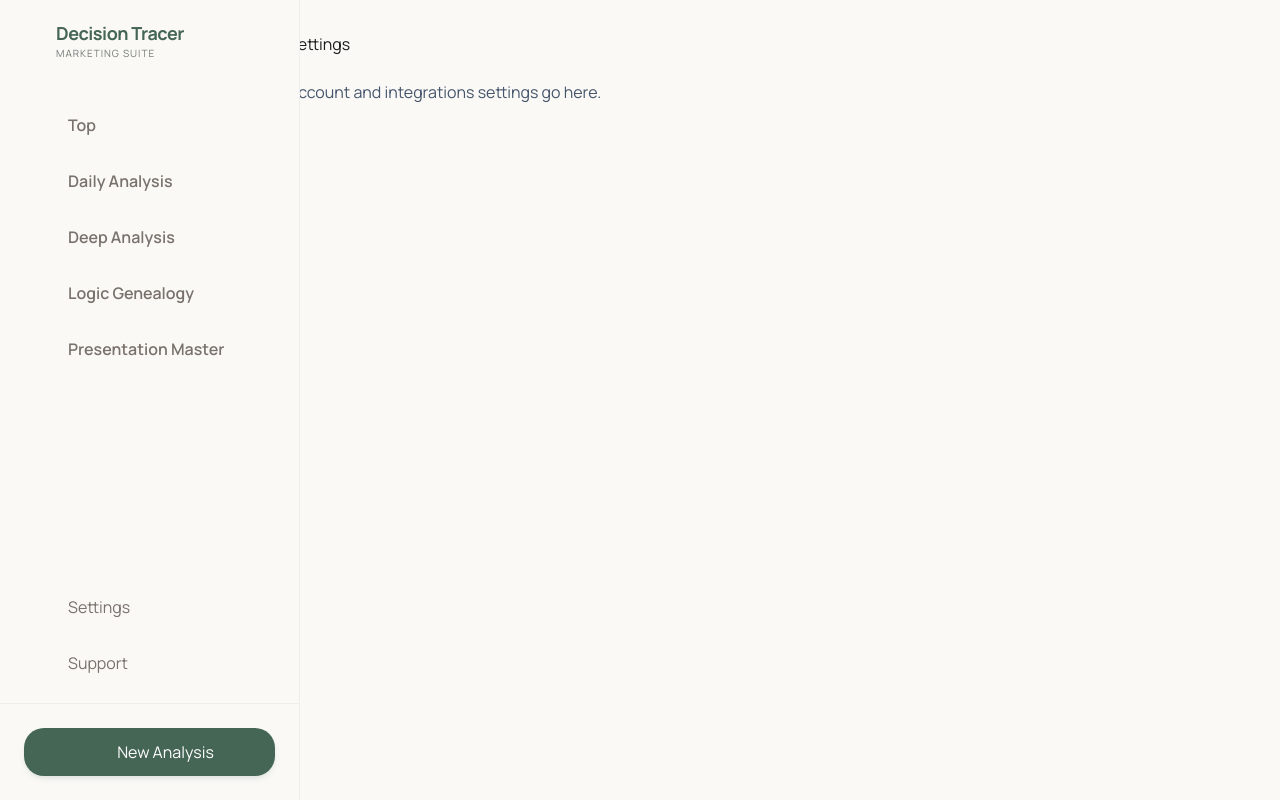
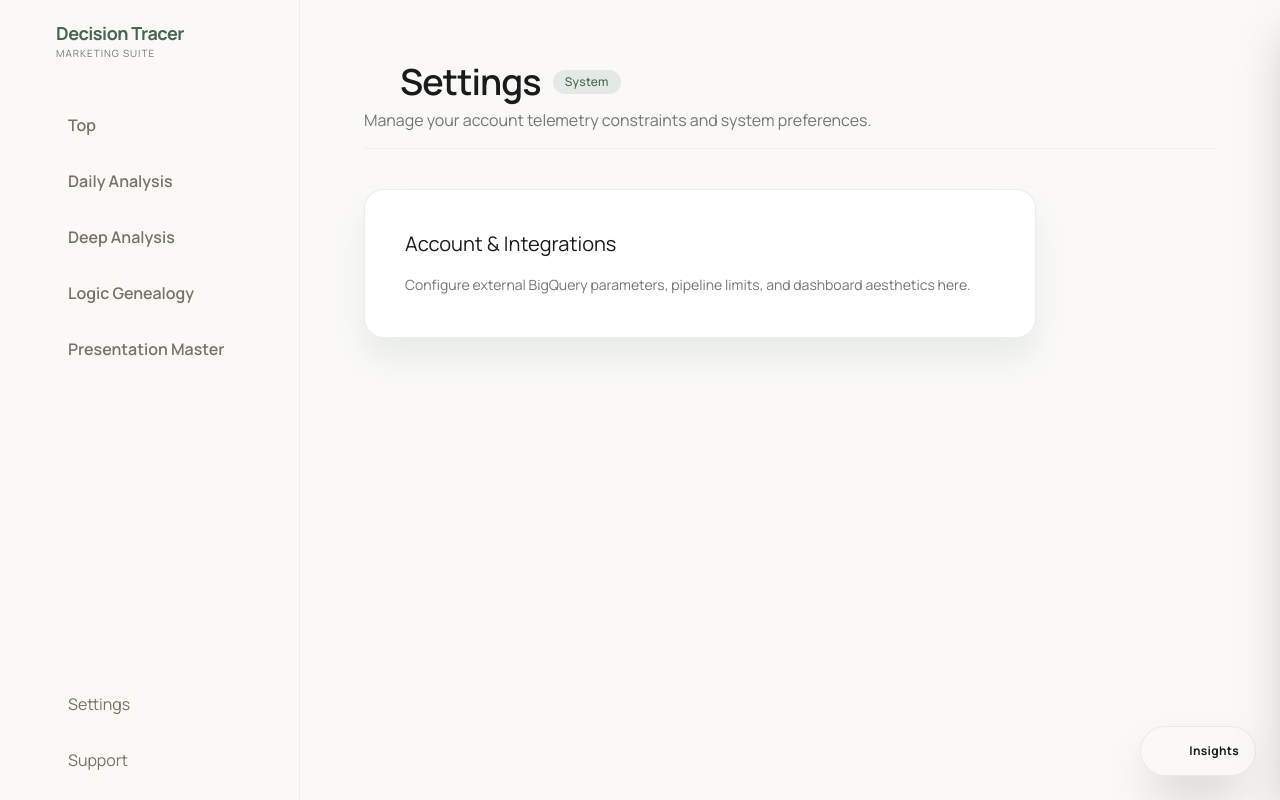
Before and after one commit to dy1nd1-git/marketing-dashboard, a Next.js app in the folder frontend/: page /settings in a window 1280 px wide. Built offline with nearby package versions, Linux system fonts and the light colour scheme.

Commit message:
feat(layout): add support page, migrate settings page to dashboard group, and remove primary/FAB buttons

```diff
--- /dev/null
+++ b/frontend/app/(dashboard)/settings/page.tsx
@@ -0,0 +1,35 @@
+import React from "react";
+
+export default function SettingsPage() {
+  return (
+    <main className="p-xl max-w-[1400px]">
+      {/* Header & Breadcrumbs Section */}
+      <section className="flex flex-col sm:flex-row justify-between items-start sm:items-center gap-2 pb-4 border-b border-outline-variant/20 print:hidden mb-xl">
+        <div>
+          <div className="flex items-center gap-3 mb-2">
+            <span className="material-symbols-outlined text-primary text-3xl shrink-0">
+              settings
+            </span>
+            <h1 className="text-[36px] font-semibold text-on-surface tracking-tight leading-none shrink-0">
+              Settings
+            </h1>
+            <span className="px-3 py-1 bg-primary-container/20 text-primary rounded-full text-xs font-medium tracking-wide shrink-0">
+              System
+            </span>
+          </div>
+          <p className="text-body-md text-outline">
+            Manage your account telemetry constraints and system preferences.
+          </p>
+        </div>
+      </section>
+
+      {/* Main Settings Card */}
+      <section className="card-professional p-xl max-w-2xl bg-white shadow-[0_20px_30px_rgba(135,169,150,0.05)] border border-outline-variant/30 rounded-3xl mt-lg">
+        <h3 className="font-h2 text-xl text-on-surface mb-md">Account & Integrations</h3>
+        <p className="text-sm text-outline leading-relaxed">
+          Configure external BigQuery parameters, pipeline limits, and dashboard aesthetics here.
+        </p>
+      </section>
+    </main>
+  );
+}
--- /dev/null
+++ b/frontend/app/(dashboard)/support/page.tsx
@@ -0,0 +1,35 @@
+import React from "react";
+
+export default function SupportPage() {
+  return (
+    <main className="p-xl max-w-[1400px]">
+      {/* Header & Breadcrumbs Section */}
+      <section className="flex flex-col sm:flex-row justify-between items-start sm:items-center gap-2 pb-4 border-b border-outline-variant/20 print:hidden mb-xl">
+        <div>
+          <div className="flex items-center gap-3 mb-2">
+            <span className="material-symbols-outlined text-primary text-3xl shrink-0">
+              help
+            </span>
+            <h1 className="text-[36px] font-semibold text-on-surface tracking-tight leading-none shrink-0">
+              Support
+            </h1>
+            <span className="px-3 py-1 bg-primary-container/20 text-primary rounded-full text-xs font-medium tracking-wide shrink-0">
+              Help Desk
+            </span>
+          </div>
+          <p className="text-body-md text-outline">
+            Get professional assistance with your marketing telemetry insights.
+          </p>
+        </div>
+      </section>
+
+      {/* Main Support Card */}
+      <section className="card-professional p-xl max-w-2xl bg-white shadow-[0_20px_30px_rgba(135,169,150,0.05)] border border-outline-variant/30 rounded-3xl mt-lg">
+        <h3 className="font-h2 text-xl text-on-surface mb-md">Need Help?</h3>
+        <p className="text-sm text-outline leading-relaxed">
+          Contact our specialist team to troubleshoot API latencies or metric discrepancies.
+        </p>
+      </section>
+    </main>
+  );
+}
--- a/frontend/app/(dashboard)/top/page.tsx
+++ b/frontend/app/(dashboard)/top/page.tsx
@@ -364,12 +364,6 @@ export default async function Home({
           </table>
         </div>
       </section>
-
-      {/* FAB Action (Contextual) */}
-      <button className="fixed bottom-10 right-10 z-50 bg-primary-container text-white p-5 rounded-full shadow-2xl shadow-primary-container/40 soft-pulse flex items-center gap-3">
-        <span className="material-symbols-outlined">smart_toy</span>
-        <span className="font-label">Ask Strategist</span>
-      </button>
     </main>
   );
 }
--- a/frontend/app/settings/page.tsx
+++ /dev/null
@@ -1,17 +0,0 @@
-import { Sidebar } from "../../src/components/layout/Sidebar";
-
-export default function SettingsPage() {
-  return (
-    <>
-      <Sidebar />
-      <main className="ml-64 min-h-screen flex flex-col">
-        <div className="flex-1 p-8 max-w-7xl mx-auto w-full">
-          <h1 className="text-h2 mb-6">Settings</h1>
-          <p className="text-slate-600">
-            Account and integrations settings go here.
-          </p>
-        </div>
-      </main>
-    </>
-  );
-}
--- a/frontend/src/components/layout/Sidebar.tsx
+++ b/frontend/src/components/layout/Sidebar.tsx
@@ -109,20 +109,6 @@ export const Sidebar: React.FC<SidebarProps> = ({
           )}
         </Link>
       </div>
-
-      {/* Primary Action */}
-      <div
-        className={`border-t border-surface-container ${isCollapsed ? "p-4 flex justify-center" : "p-6"}`}
-      >
-        <button
-          className={`bg-primary text-white py-3 rounded-2xl font-label flex items-center justify-center gap-2 hover:opacity-90 transition-all shadow-md shadow-primary/10 ${isCollapsed ? "w-12 h-12 rounded-full p-0" : "w-full"}`}
-        >
-          <span className="material-symbols-outlined text-sm">add</span>
-          {!isCollapsed && (
-            <span className="whitespace-nowrap">New Analysis</span>
-          )}
-        </button>
-      </div>
     </aside>
   );
 };
```
